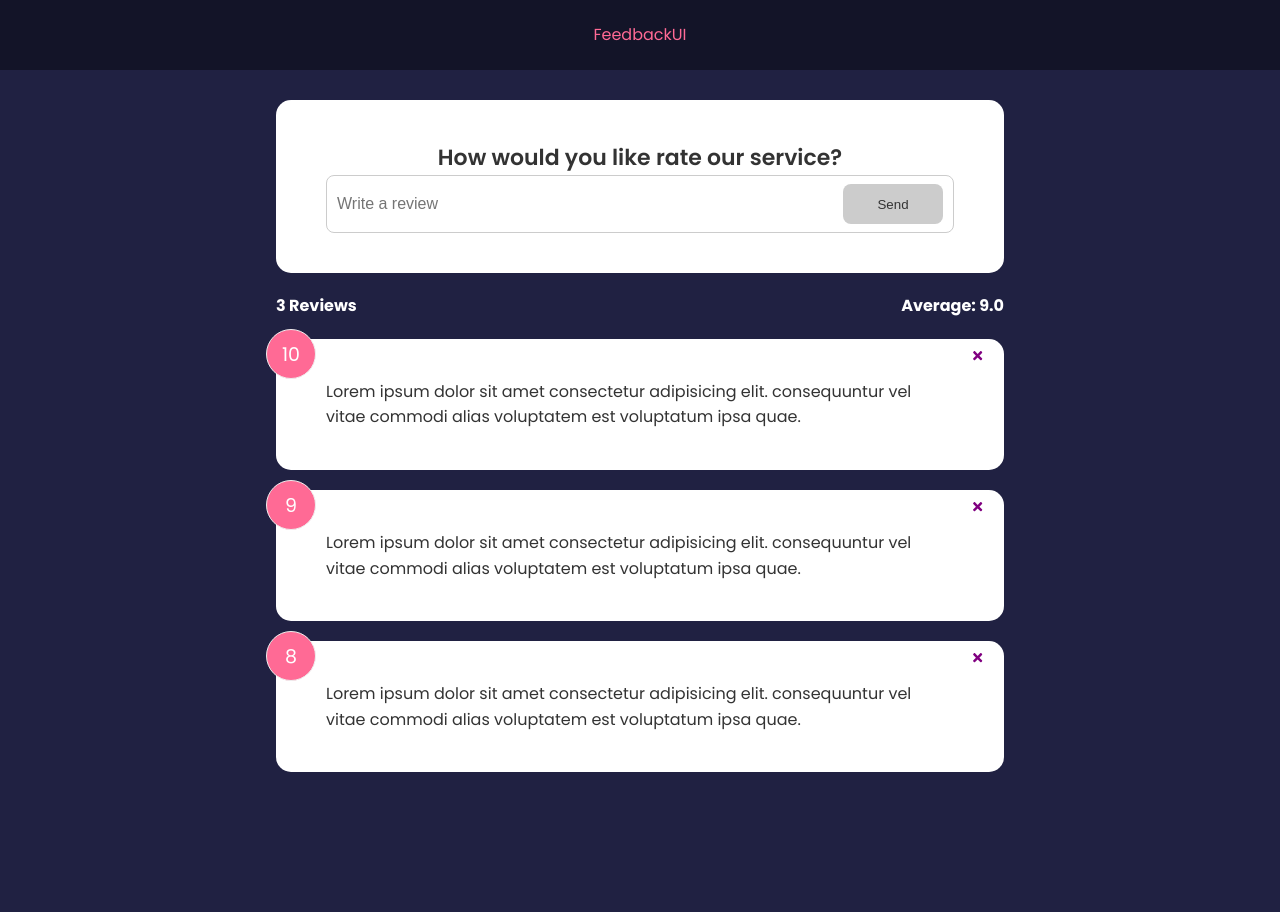
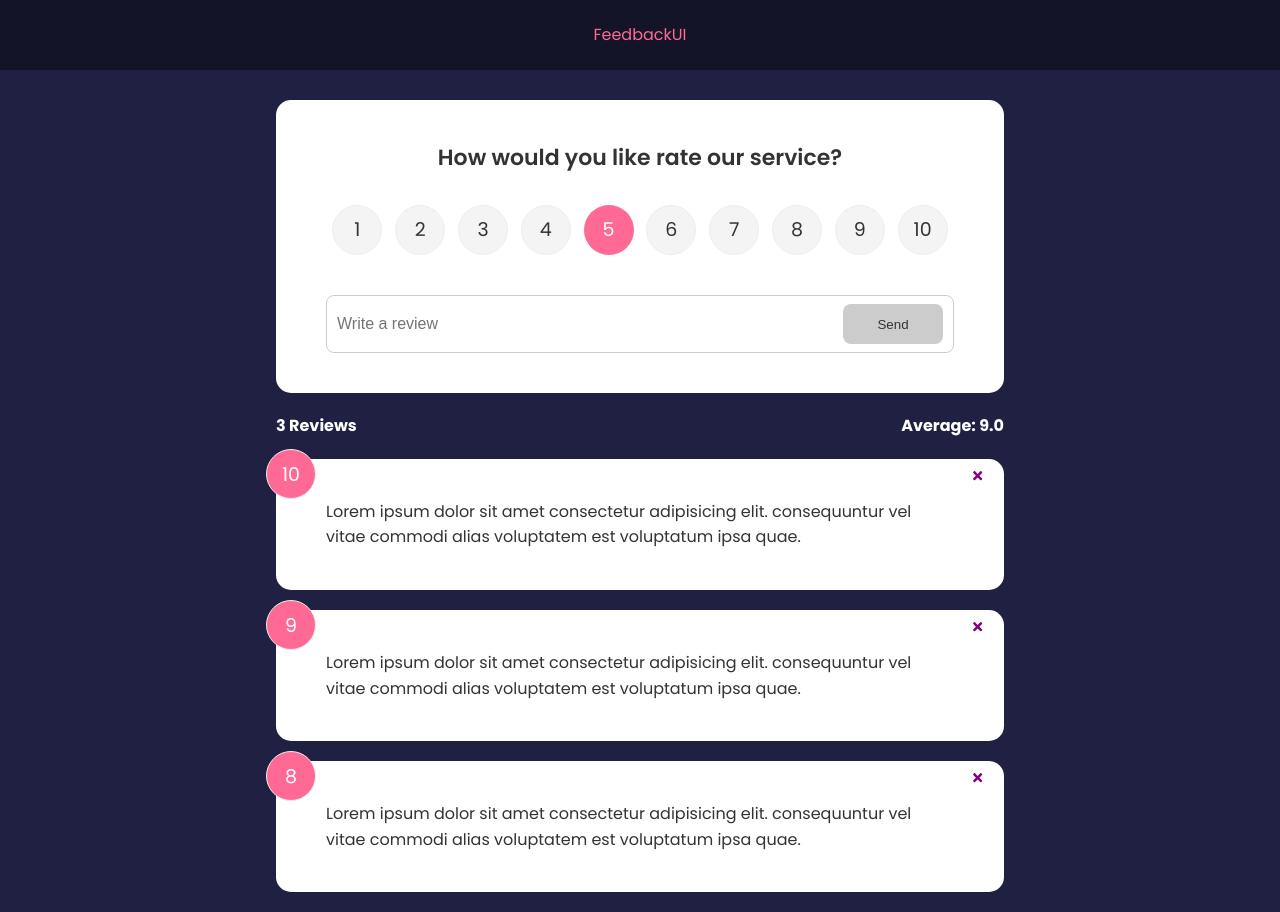
Before and after one commit to stanleyoos/feedback-app, a React (Create React App) app: page / in a window 1280 px wide. Before the commit the page ends 800 px from the top, so only its background shows below. Built offline with nearby package versions, Linux system fonts and the light colour scheme.

Commit message:
Added new component

```diff
--- a/src/App.js
+++ b/src/App.js
@@ -5,8 +5,11 @@
 import FeedbackForm from './components/FeedbackForm'
 import feedbackData from './data/feedbackData'
 const App = () => {
+  // use state with data from external file
   const [feedback, setFeedback] = useState(feedbackData)
 
+  // delete function (filter the feedback state)
+  // first pop up the confirm window
   const deleteFeedback = (id) => {
     if (window.confirm('Are you sure?')) {
       setFeedback(feedback.filter((item) => item.id !== id))
--- a/src/components/FeedbackForm.jsx
+++ b/src/components/FeedbackForm.jsx
@@ -1,11 +1,23 @@
 import { useState } from 'react'
 import Card from './shared/Card'
 import Button from './shared/Button'
+import RatingSelect from './RatingSelect'
 
 const FeedbackForm = () => {
   const [text, setText] = useState('')
+  const [rating, setRating] = useState(10)
   const [btnIsDisabled, setBtnDisabled] = useState(true)
   const [message, setMessage] = useState('')
+
+  const handleSubmit = (e) => {
+    e.preventDefault()
+    if (text.trim() > 10) {
+      const newFeedback = {
+        text,
+        rating,
+      }
+    }
+  }
 
   const handleTextInput = (e) => {
     if (text === '') {
@@ -22,8 +34,9 @@
   }
   return (
     <Card>
-      <form>
+      <form onSubmit={handleSubmit}>
         <h2>How would you like rate our service?</h2>
+        <RatingSelect select={(rating) => setRating(rating)} />
         <div className="input-group">
           <input
             type="text"
--- a/src/components/FeedbackStats.jsx
+++ b/src/components/FeedbackStats.jsx
@@ -3,7 +3,7 @@
 const FeedbackStats = ({ feedback }) => {
   // calculate rating average (accumulator, current)
   let average =
-    feedback.reduce((acc, cur) => acc + cur.rating, 0) / feedback.length
+    feedback.reduce((acc, item) => (acc += item.rating), 0) / feedback.length
 
   average = average.toFixed(1)
   return (
--- /dev/null
+++ b/src/components/RatingSelect.jsx
@@ -0,0 +1,30 @@
+//
+
+import { useState } from 'react'
+
+const RatingSelect = ({ select }) => {
+  const [selected, setSelected] = useState(5)
+  const handleChange = (e) => {
+    setSelected(+e.currentTarget.value)
+    select(+e.currentTarget.value)
+  }
+  return (
+    <ul className="rating">
+      {Array.from({ length: 10 }, (_, i) => (
+        <li key={`rating-${i + 1}`}>
+          <input
+            type="radio"
+            id={`num${i + 1}`}
+            name="rating"
+            value={i + 1}
+            onChange={handleChange}
+            checked={selected === i + 1}
+          />
+          <label htmlFor={`num${i + 1}`}>{i + 1}</label>
+        </li>
+      ))}
+    </ul>
+  )
+}
+
+export default RatingSelect
```
